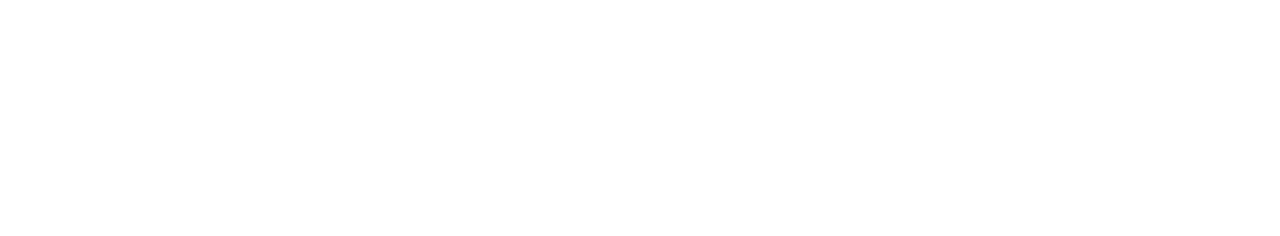
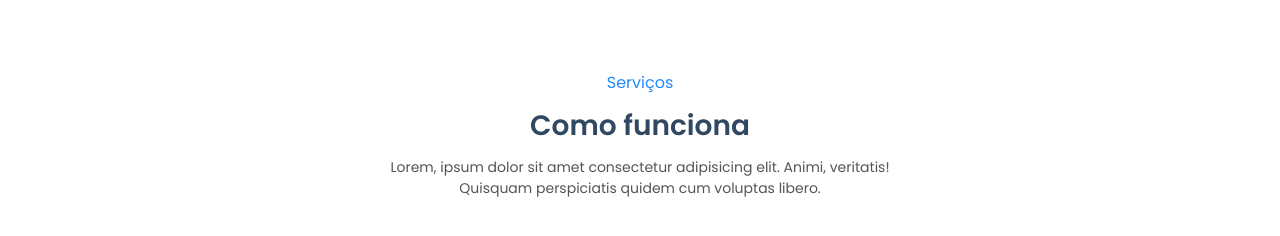
Before and after one commit to lyandeveloper/RSky, a Next.js app in the folder frontend/: page / in a window 1280 px wide. Shown: the part 2560-2796 px from the top of the page. Before the commit the page ends 2630 px from the top, so only its background shows below. Built offline with nearby package versions, Linux system fonts and the light colour scheme.

Commit message:
feat: add services session

```diff
--- a/frontend/components/Header.js
+++ b/frontend/components/Header.js
@@ -1,12 +1,12 @@
-import React from "react";
-import Link from "next/link";
+import React from 'react';
+import Link from 'next/link';
 // import { Container } from './styles';
 
 function Header() {
   return (
     <header className='container'>
       <div className='logo'>
-        <span>R</span> .State
+        <span>RS</span>ky
       </div>
       <nav>
         <ul>
--- a/frontend/pages/index.js
+++ b/frontend/pages/index.js
@@ -1,7 +1,13 @@
 import Head from 'next/head';
 import Link from 'next/link';
 import { Swiper, SwiperSlide } from 'swiper/react';
-import { FaArrowRight } from 'react-icons/fa';
+import {
+  FaArrowRight,
+  FaSearch,
+  FaMeetup,
+  FaHandshake,
+  FaPiggyBank,
+} from 'react-icons/fa';
 import Header from '../components/Header';
 import House from '../components/House';
 
@@ -9,7 +15,7 @@
   return (
     <>
       <Head>
-        <title>R.State</title>
+        <title>RSky</title>
         <link rel='icon' href='/favicon.ico' />
         <link
           href='https://fonts.googleapis.com/css2?family=Poppins:wght@300;400;600;700&display=swap'
@@ -168,6 +174,45 @@
             </SwiperSlide>
           </Swiper>
         </section>
+
+        <session className='how-works'>
+          <span>Serviços</span>
+          <h2>Como funciona</h2>
+          <p>
+            Lorem, ipsum dolor sit amet consectetur adipisicing elit. Animi,
+            veritatis! Quisquam perspiciatis quidem cum voluptas libero.
+          </p>
+
+          <div className='services-wrapper container'>
+            <div className='service'>
+              <FaSearch size={30} color='#2289ff' />
+              <span>Encontre um lar</span>
+              <p>
+                Seja um apartamento ou uma casa simples. Encontre propriedades
+                de diversos tipos preços e escolha uma de acordo com seu gosto
+              </p>
+            </div>
+
+            <div className='service'>
+              <FaHandshake size={30} color='#2289ff' />
+              <span>Corretores</span>
+              <p>
+                Nosso sistema consta com uma gama de corretores, você pode
+                filtrar pelos melhores corretores e também avalia-los de acordo
+                com seus serviços
+              </p>
+            </div>
+
+            <div className='service'>
+              <FaPiggyBank size={30} color='#2289ff' />
+              <span>Seja um vendedor</span>
+              <p>
+                Caso não queira comprar uma propriedade e queira vender uma,
+                você também pode colocar suas propriedades a venda
+              </p>
+            </div>
+          </div>
+        </session>
       </main>
     </>
   );
--- a/frontend/public/styles.css
+++ b/frontend/public/styles.css
@@ -146,3 +146,61 @@
   font-weight: bold;
   font-size: 14px;
 }
+
+.how-works {
+  min-height: 800px;
+  width: 100%;
+}
+
+.how-works > span {
+  display: flex;
+  justify-content: center;
+  color: #2289ff;
+}
+
+.how-works > h2 {
+  display: flex;
+  justify-content: center;
+  font-size: 28px;
+  font-weight: 600;
+  margin-top: 10px;
+  color: #314862;
+}
+
+.how-works > p {
+  position: relative;
+  margin-top: 10px;
+  left: 50%;
+  transform: translateX(-50%);
+  width: 500px;
+  font-size: 14px;
+  text-align: center;
+  color: #555;
+}
+.services-wrapper {
+  margin-top: 20px;
+  display: grid;
+  grid-template-columns: 1fr 1fr 1fr;
+  text-align: center;
+}
+
+.services-wrapper .service {
+  display: flex;
+  flex-direction: column;
+  align-items: center;
+  margin-top: 20px;
+}
+
+.services-wrapper span {
+  font-size: 16px;
+  font-weight: 600;
+  margin-top: 30px;
+  color: #222;
+}
+
+.services-wrapper p {
+  font-size: 14px;
+  margin-top: 20px;
+  width: 300px;
+  color: #555;
+}
```
